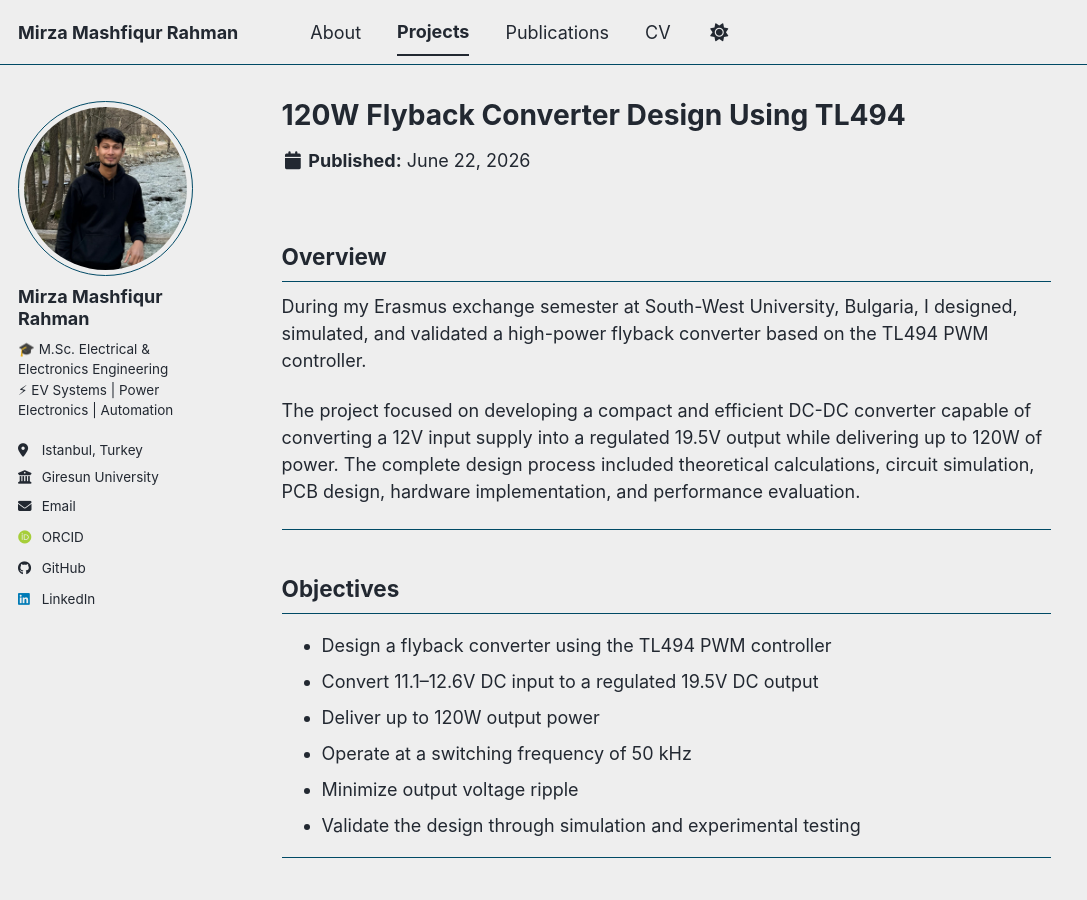
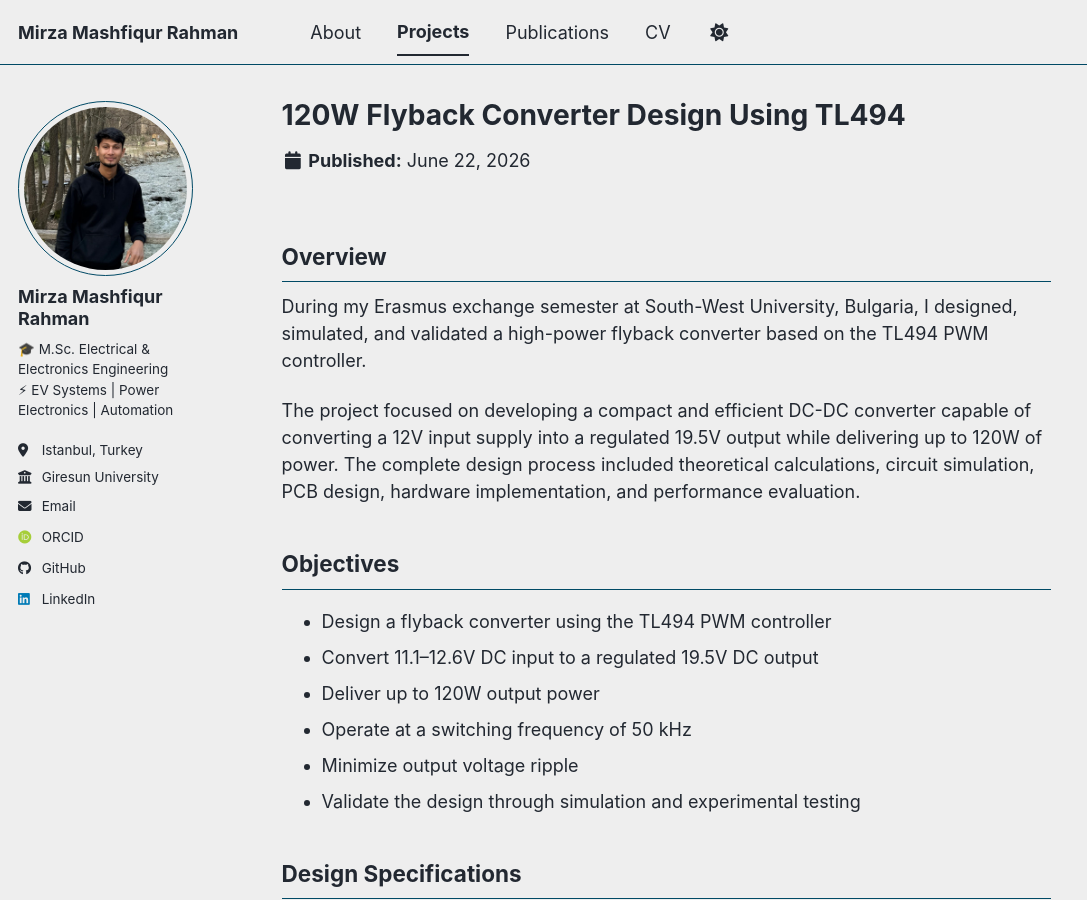
Before and after one commit to mashfique19/mashfique19.github.io, a Jekyll site: the page built from _portfolio/flyback_converter_tl494.md, in a window 1280 px wide and 900 px high. Shown: the whole window, without its empty margins (0-1087 px from the left). Built offline with Jekyll 4.4.1, drawn with Linux system fonts in a browser that asks for light colours; some web fonts are replaced; a script bundle is joined from its source files by our own code; library files that are not in the unit come from our copies.

```diff
--- a/_portfolio/flyback_converter_tl494.md
+++ b/_portfolio/flyback_converter_tl494.md
@@ -17,7 +17,6 @@ During my Erasmus exchange semester at South-West University, Bulgaria, I design
 
 The project focused on developing a compact and efficient DC-DC converter capable of converting a 12V input supply into a regulated 19.5V output while delivering up to 120W of power. The complete design process included theoretical calculations, circuit simulation, PCB design, hardware implementation, and performance evaluation.
 
----
 
 ## Objectives
 
@@ -28,7 +27,6 @@ The project focused on developing a compact and efficient DC-DC converter capabl
 * Minimize output voltage ripple
 * Validate the design through simulation and experimental testing
 
----
 
 ## Design Specifications
 
@@ -42,7 +40,6 @@ The project focused on developing a compact and efficient DC-DC converter capabl
 | Output Ripple           | 20 mV (peak-to-peak) |
 | Inductor Current Ripple | 1.5A                 |
 
----
 
 ## Engineering Work
 
@@ -76,7 +73,6 @@ The fabricated PCB was assembled and tested under different operating conditions
 * Thermal behavior
 * Overall performance
 
----
 
 ## Results
 
@@ -91,7 +87,6 @@ The final prototype successfully achieved:
 
 The project demonstrated the practicality of using the TL494 controller for high-power flyback converter applications while maintaining compact size and efficient operation.
 
----
 
 ## Gallery
 
@@ -113,7 +108,6 @@ The project demonstrated the practicality of using the TL494 controller for high
        style="width:500px; height:auto;"
        alt="3D PCB View">
 
----
 
 ## Skills Demonstrated
 
@@ -129,6 +123,6 @@ The project demonstrated the practicality of using the TL494 controller for high
 
 ---
 
-**Institution:** South-West University, Bulgaria
-**Program:** Erasmus Exchange Program
-**Project Type:** Power Electronics Design Project
+**Institution:** South-West University, Bulgaria<br>
+**Program:** Erasmus Exchange Program<br>
+**Project Type:** Power Electronics Design Project<br>
```
